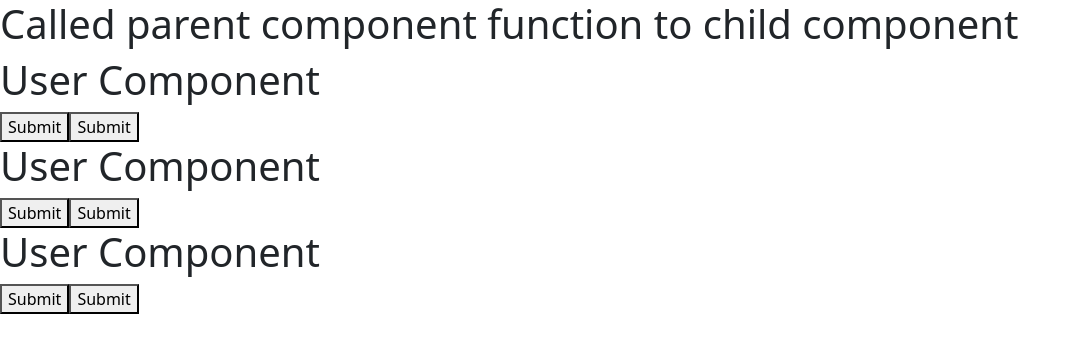
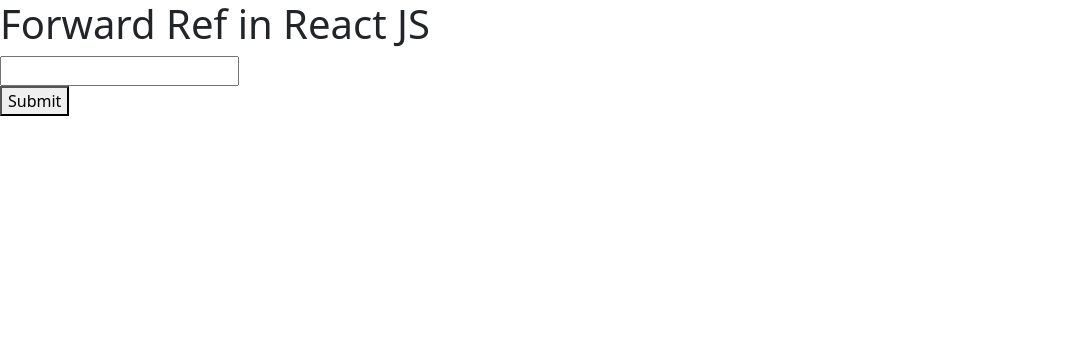
Before and after one commit to himanshusinha/ReactJsCodeStepByStep, a React (Vite) app: page / in a window 1280 px wide. Shown: the top 352 px of the page, without its empty margins (0-1081 px from the left). Built offline with nearby package versions, Linux system fonts and the light colour scheme.

Commit message:
forward ref

```diff
--- a/src/App.jsx
+++ b/src/App.jsx
@@ -1,21 +1,23 @@
+import { useRef } from "react";
 import "./css/style.css";
-import User from "./User";
+import UserInput from "./UserInput";
 
 function App() {
-  const display = (name) => {
-    alert(name);
+  const inputRef = useRef();
+
+  const handleInput = () => {
+    inputRef.current.focus();
+    inputRef.current.value = "1000";
+    inputRef.current.style.color = "red";
   };
 
-  const getUser = () => {
-    console.log("get user function called");
-  };
   return (
     <div>
-      <h1>Called parent component function to child component</h1>
-      <User display={display} name="Himanshu" getUser={getUser} />
-      <User display={display} name="Pooja" getUser={getUser} />
-      <User display={display} name="Dakshit" getUser={getUser} />
+      <h1>Forward Ref in React JS</h1>
+      <UserInput ref={inputRef} />
+      <button onClick={handleInput}>Submit</button>
     </div>
   );
 }
+
 export default App;
--- /dev/null
+++ b/src/UserInput.jsx
@@ -0,0 +1,20 @@
+// import { forwardRef } from "react";
+
+// const UserInput = forwardRef((ref) => {
+//   return (
+//     <div>
+//       <input type="text" ref={ref} />
+//     </div>
+//   );
+// });
+
+// export default UserInput;
+
+const UserInput = (props) => {
+  return (
+    <div>
+      <input type="text" ref={props.ref} />
+    </div>
+  );
+};
+export default UserInput;
```
